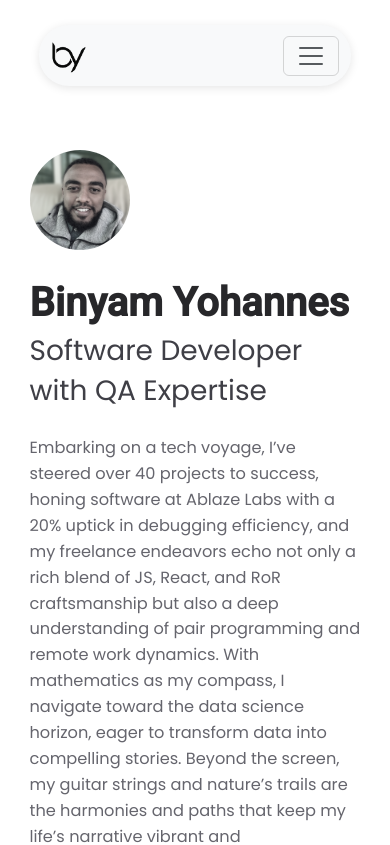
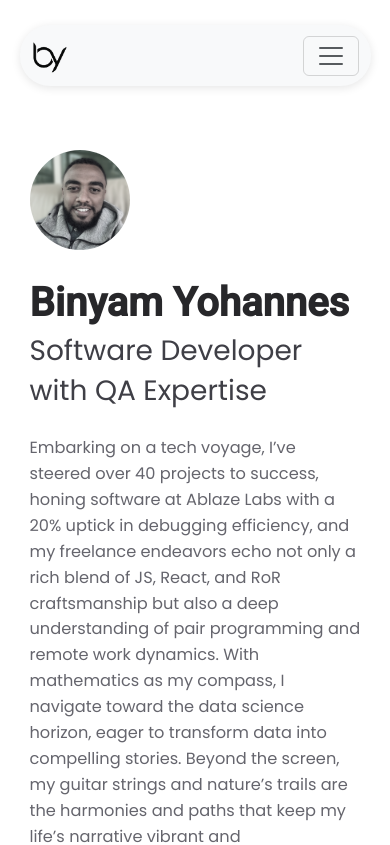
Before and after one commit to binyamolango/binyam_yohannes, a React (Create React App) app: page / in a window 390 px wide. Shown: the top 845 px of the page. Built offline with nearby package versions, Linux system fonts and the light colour scheme.

Commit message:
Update navbar

```diff
--- a/src/components/common/styles/navBar.css
+++ b/src/components/common/styles/navBar.css
@@ -71,7 +71,7 @@
     font-size: 1.25rem;
   }
 
-  .show {
+  .navbar .show {
     height: 40vh;
   }
 
--- a/src/pages/styles/homepage.css
+++ b/src/pages/styles/homepage.css
@@ -159,7 +159,6 @@
   }
 
   .navbar__cont .navbar {
-    width: 80%;
     margin: 0 auto;
   }
 }
```
